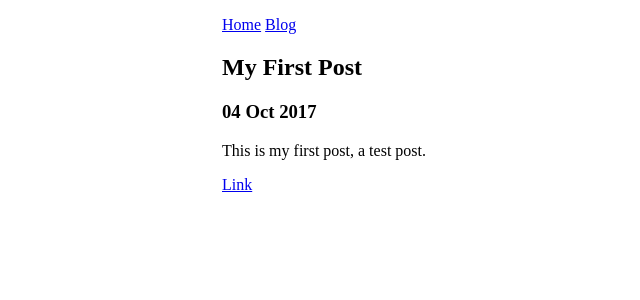
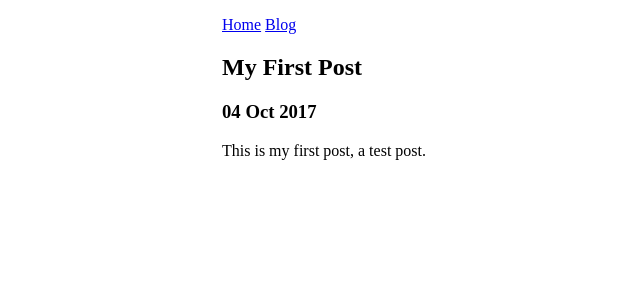
Before and after one commit to atkirtland/atkirtland.github.io, a Jekyll site: the page built from _posts/2017-10-04-the-beginning-of-a-blog.markdown, in a window 1280 px wide. Shown: the top 300 px of the page, without its empty margins (168-808 px from the left). Built offline with Jekyll 4.4.1, drawn with Linux system fonts in a browser that asks for light colours; comment, search, counter and statistics services are not loaded.

Commit message:
disqus fix 1

```diff
--- a/_includes/disqus.html
+++ b/_includes/disqus.html
@@ -1,11 +1,10 @@
 {% if page.comments %}
-<a href="{{site.url}}{{page.url}}#disqus_thread">Link</a>
 <script id="dsq-count-scr" src="//aarkir-com.disqus.com/count.js" async></script>
 <div id="disqus_thread"></div>
 <script>
 var disqus_config = function () {
-this.page.url = {{site.url}};  // Replace PAGE_URL with your page's canonical URL variable
-this.page.identifier = {{site.url}}{{page.url}}; // Replace PAGE_IDENTIFIER with your page's unique identifier variable
+this.page.url = {{site.url}}{{page.url}};  // Replace PAGE_URL with your page's canonical URL variable
+this.page.identifier = {{page.id}}; // Replace PAGE_IDENTIFIER with your page's unique identifier variable
 };
 (function() { // DON'T EDIT BELOW THIS LINE
 var d = document, s = d.createElement('script');
```
